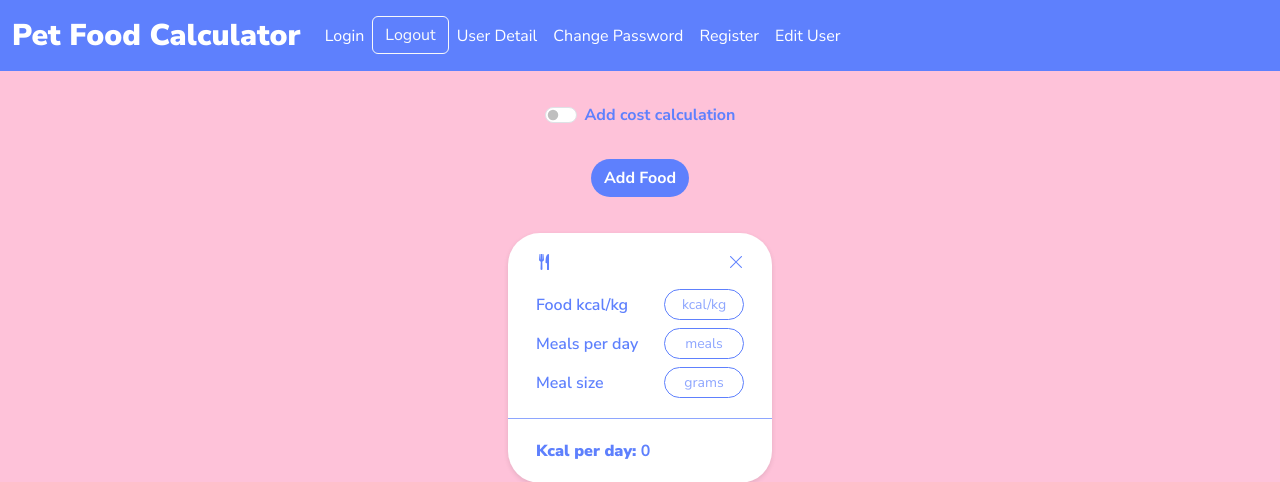
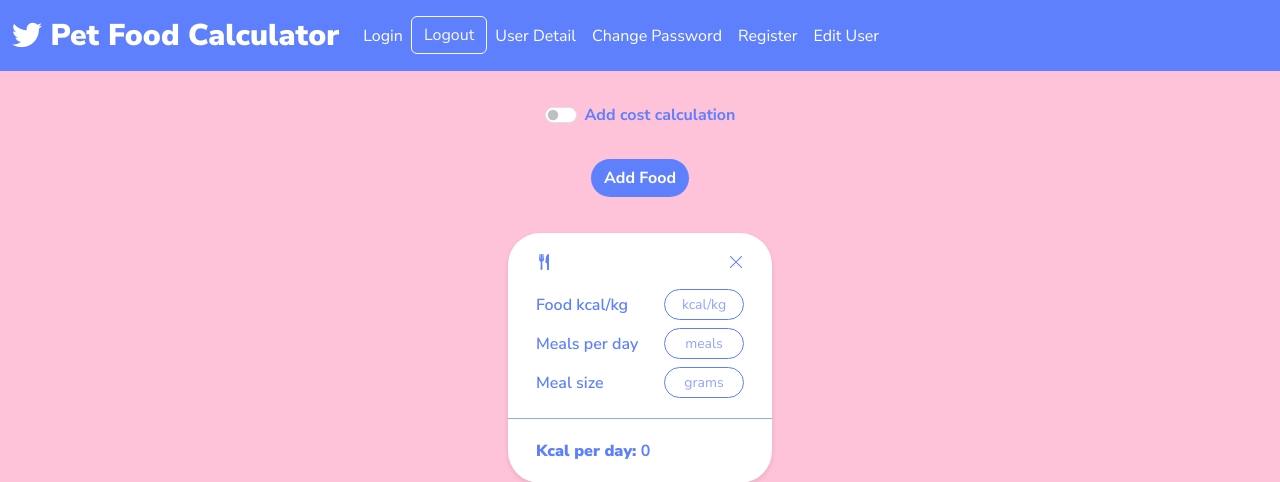
Before and after one commit to mykytaso/pet-food-calculator, a Django app: page / in a window 1280 px wide. Shown: the top 482 px of the page. Run offline with Django 5.2, Linux system fonts and the light colour scheme; parts of the project's set-up code (start-up, migrations or seed data) failed here and were passed over.

Commit message:
Add icon to navbar brand for enhanced visual appeal

```diff
--- a/templates/includes/navbar.html
+++ b/templates/includes/navbar.html
@@ -2,7 +2,7 @@
 
 <nav class="navbar navbar-dark navbar-expand-lg" style="background-color: #5e80fd;">
   <div class="container-fluid">
-    <a class="navbar-brand" style="color: #ffffff; font-size: 30px; font-weight: 900;" href={% url "calculator:calculator" %}>Pet Food Calculator</a>
+    <a class="navbar-brand" style="color: #ffffff; font-size: 30px; font-weight: 900;" href={% url "calculator:calculator" %}><i class="bi bi-twitter"></i> Pet Food Calculator</a>
     <button class="navbar-toggler" type="button" data-bs-toggle="collapse" data-bs-target="#navbarNav" aria-controls="navbarNav" aria-expanded="false" aria-label="Toggle navigation">
       <span class="navbar-toggler-icon"></span>
     </button>
```
